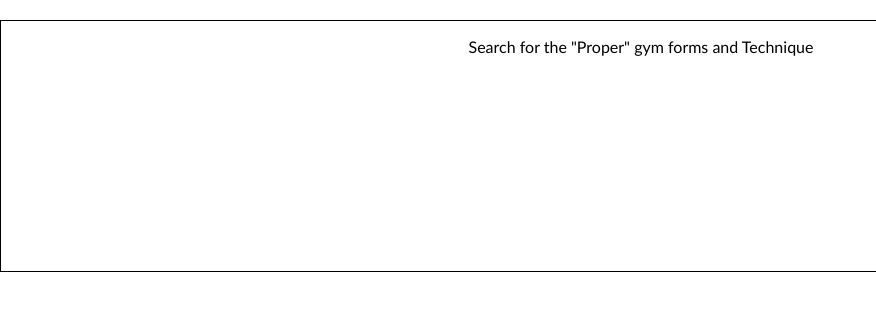
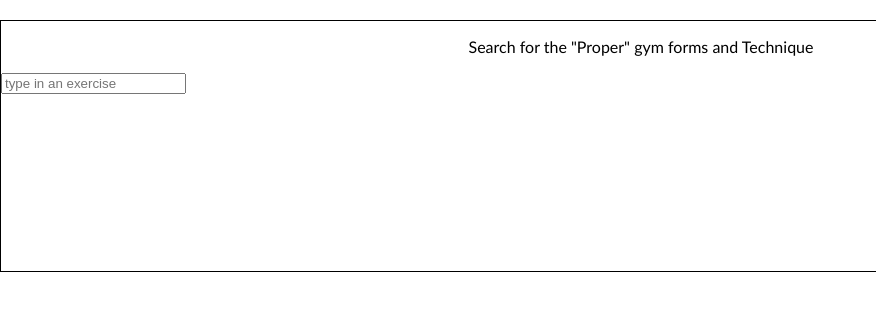
Before and after one commit to joshuaanyang/GymExercises, a Flask app: template templates/new-index.html in a window 1280 px wide. Shown: the part 82-393 px from the top of the page, without its empty margins (0-876 px from the left). Run offline with Flask 2, Linux system fonts and the light colour scheme; the template is opened without the code that fills it, so the values that code supplies are empty; some libraries are stand-ins or nearby versions.

Commit message:
Search bar

```diff
--- a/templates/new-index.html
+++ b/templates/new-index.html
@@ -28,6 +28,10 @@
 <div class="search-body">
 
     <p class="search-title"> Search for the "Proper" gym forms and Technique</p>
+    <form>
+        <input type="text" placeholder="type in an exercise">
+
+    </form>
 
 </div>
 
```
